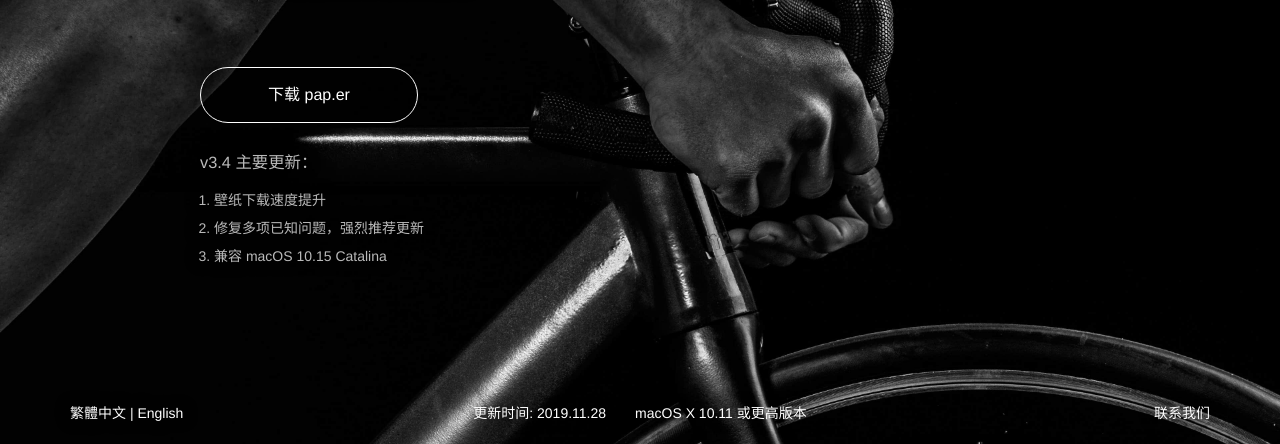
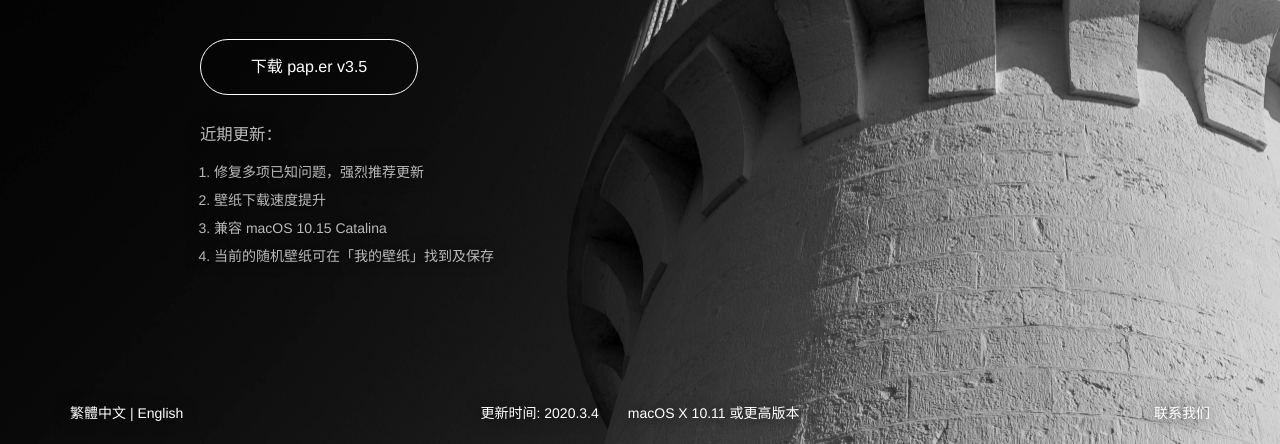
Before and after one commit to saintmob/paperapp, a plain HTML site: page index.html in a window 1280 px wide. Shown: the part 356-800 px from the top of the page. Drawn offline with Linux system fonts and the light colour scheme.

Commit message:
v3.5
bug fixes.

```diff
--- a/dist/style.css
+++ b/dist/style.css
@@ -2314,7 +2314,7 @@
     }
 
     body {
-      background-image: url(bg-2019-oct22.jpg);
+      background-image: url(bg-2020-mar04.jpg);
       background-repeat: no-repeat;
       background-position: 50% 50%;
       background-size: cover;
--- a/index.html
+++ b/index.html
@@ -18,7 +18,7 @@
 <body>
   <div class="content"></div>
   <script type="text/javascript">
-    window.DOWNLOAD_LINK = "http://paperimg.meiyuan.in/pap.er_v3.4.dmg"
+    window.DOWNLOAD_LINK = "http://paperimg.meiyuan.in/pap.er_v3.5.dmg"
 
     window.LANGS = {
       'zh-Hans-CN': 2,
@@ -32,19 +32,20 @@
           "专为 Mac 设计的壁纸应用",
           "每天享受来自全球新鲜精美的壁纸"
         ],
-        download: "下载 pap.er",
+        download: "下载 pap.er v3.5",
         update: [
-          "更新时间: 2019.11.28",
+          "更新时间: 2020.3.4",
           "macOS X 10.11 或更高版本"
         ],
         contact: "联系我们",
         changelogs: [
           {
-            title: "v3.4 主要更新：",
+            title: "近期更新：",
             content: [
+              "修复多项已知问题，强烈推荐更新",
               "壁纸下载速度提升",
-              "修复多项已知问题，强烈推荐更新",
-              "兼容 macOS 10.15 Catalina"
+              "兼容 macOS 10.15 Catalina",
+              "当前的随机壁纸可在「我的壁纸」找到及保存"
             ]
           }
         ],
@@ -54,19 +55,20 @@
           "專為 Mac 設計的桌布應用",
           "每天享受來自全球新鮮精美的桌布"
         ],
-        download: "下載 pap.er",
+        download: "下載 pap.er v3.5",
         update: [
-          "更新時間: 2019.11.28",
+          "更新時間: 2020.3.4",
           "macOS X 10.11 或更高版本"
         ],
         contact: "聯系我們",
         changelogs: [
           {
-            title: "v3.4 主要更新：",
+            title: "近期更新：",
             content: [
+              "修復多項已知問題，強烈推薦更新",
               "桌布下載速度提升",
-              "修復多項已知問題，強烈推薦更新",
-              "兼容 macOS 10.15 Catalina"
+              "兼容 macOS 10.15 Catalina",
+              "當前的隨機桌布可在「我的桌布」找到及保存"
             ]
           }
         ]
@@ -76,19 +78,20 @@
           'Elegant Wallpaper App for macOS.',
           'Deliver fresh and stunning wallpapers everyday.'
         ],
-        download: 'Download pap.er',
+        download: 'Get pap.er v3.5',
         update: [
-          "Updated at: 2019.11.28",
+          "Updated at: 2020.3.4",
           "macOS X 10.11 or higher version"
         ],
         contact: "contact us",
         changelogs: [
           {
-            title: "Changelog for v3.4",
+            title: "Recently updated",
             content: [
-              "Improved download speed",
-              "Fixed many known issues",
-              "Compatible with macOS 10.15 Catalina"
+              "Fixed many known issues.",
+              "Improved download speed.",
+              "Compatible with macOS 10.15 Catalina.",
+              "Current random wallpaper can be found in history."
             ]
           }
         ]
```
Also changed, not shown: dist/bg-2020-mar04.jpg (added), dist/bg-2020-next.jpg (added), dist/bg-2020-next2.jpg (added).
